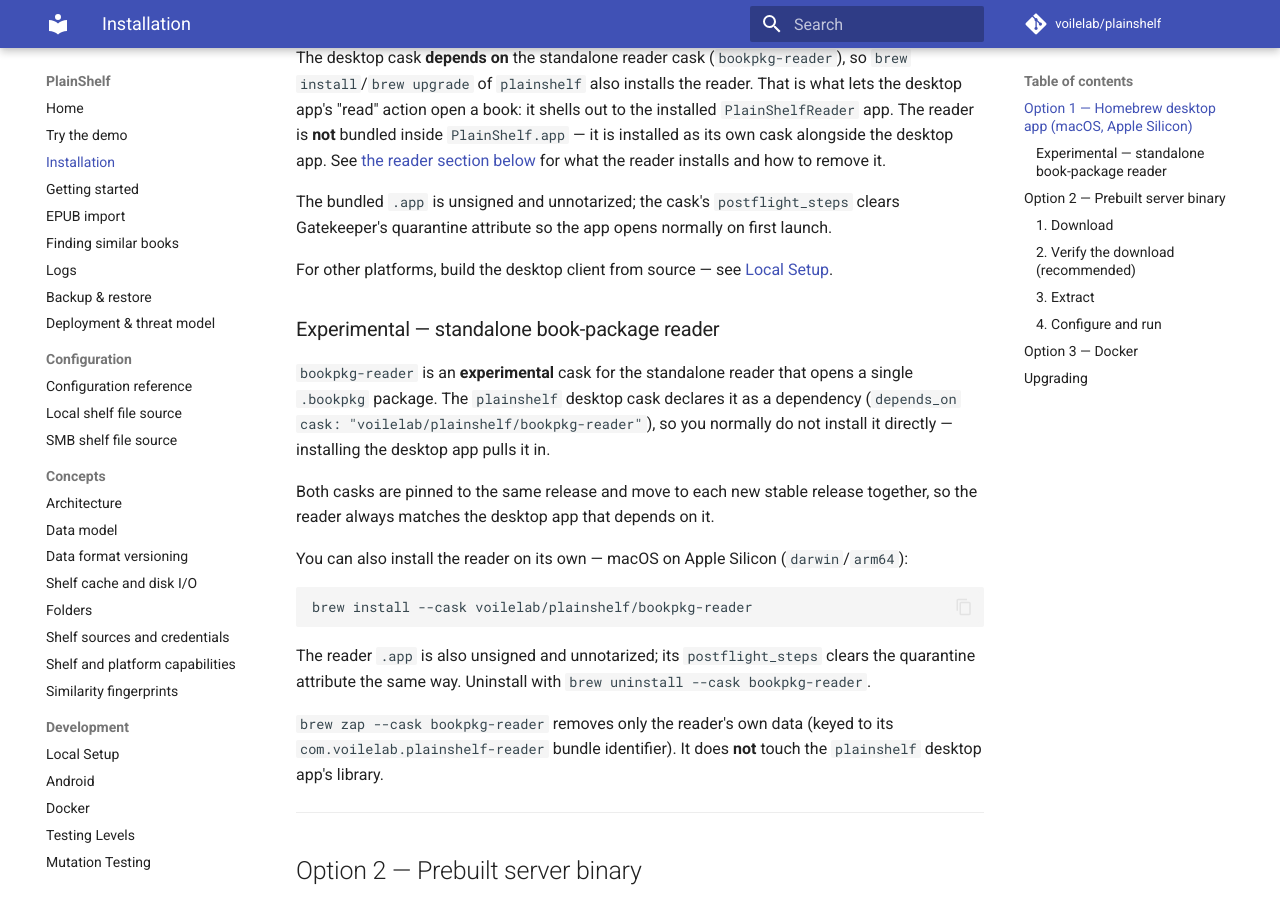
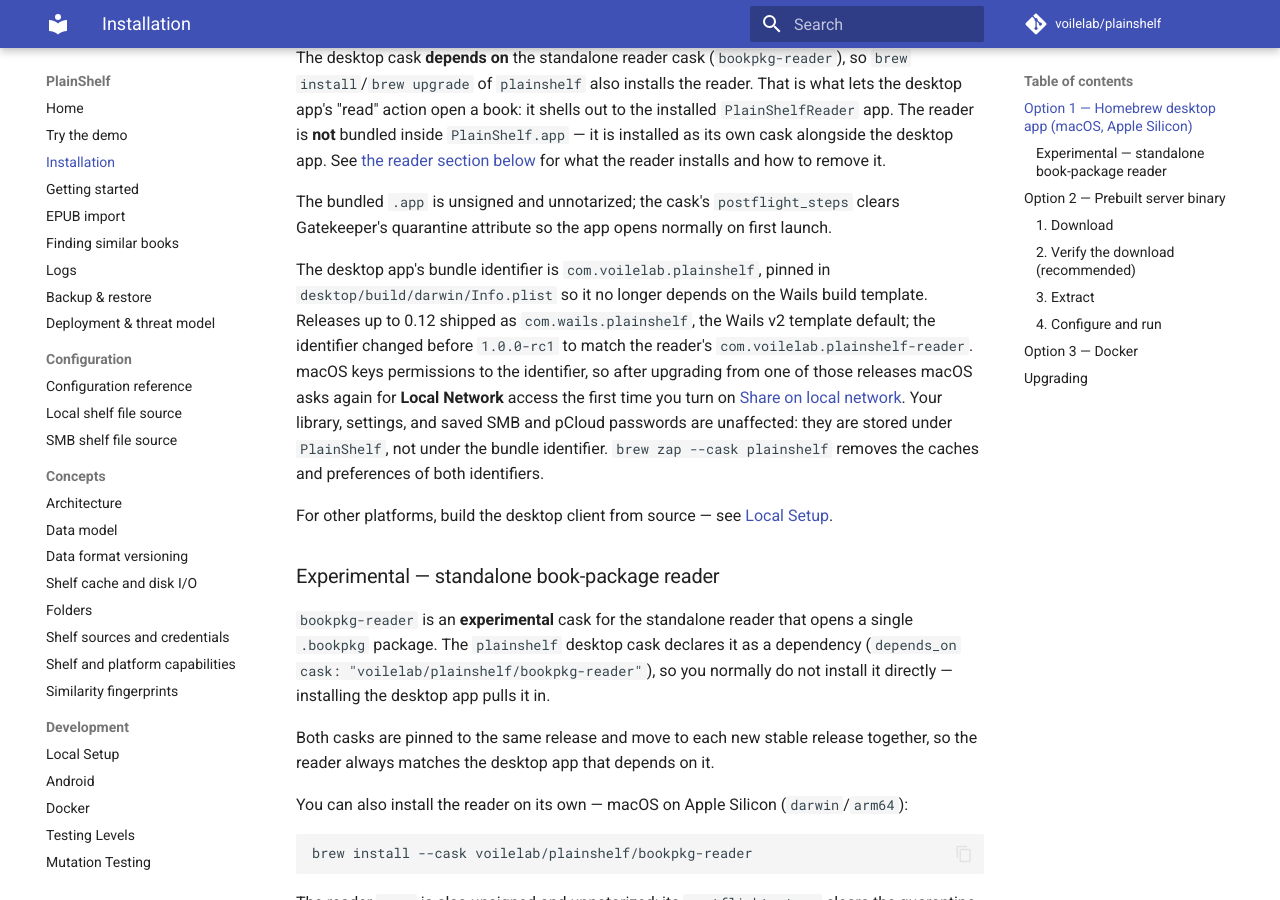
Before and after one commit to voilelab/plainshelf, an MkDocs documentation site: the page built from docs/installation.md, in a window 1280 px wide and 900 px high, scrolled down 900 px. Built offline with MkDocs 1.6.1 and Material for MkDocs 9.7.7, drawn with Linux system fonts in a browser that asks for light colours; comment, search, counter and statistics services are not loaded.

Commit message:
Pin the desktop bundle identifier to com.voilelab.plainshelf
The desktop app had no Info.plist of its own, so Wails v2 generated one
with com.wails.plainshelf. Commit desktop/build/darwin/Info.plist and
Info.dev.plist with com.voilelab.plainshelf, matching the reader, and
fail the release build if the packaged app reports another identifier.

The cask's zap now covers the WebKit, cache, HTTP storage and saved
state paths of both identifiers. Installation docs note that macOS asks
for Local Network access again after upgrading.

PSW-208

Co-Authored-By: Claude Opus 5.5 <noreply@anthropic.com>
Claude-Session: https://claude.ai/code/session_01DdNHJ71W3QtZWzJjwNvJv9

```diff
--- a/docs/installation.md
+++ b/docs/installation.md
@@ -50,6 +50,19 @@ what the reader installs and how to remove it.
 The bundled `.app` is unsigned and unnotarized; the cask's `postflight_steps`
 clears Gatekeeper's quarantine attribute so the app opens normally on
 first launch.
+
+The desktop app's bundle identifier is `com.voilelab.plainshelf`, pinned in
+`desktop/build/darwin/Info.plist` so it no longer depends on the Wails build
+template. Releases up to 0.12 shipped as `com.wails.plainshelf`, the Wails v2
+template default; the identifier changed before `1.0.0-rc1` to match the
+reader's `com.voilelab.plainshelf-reader`. macOS keys permissions to the
+identifier, so after upgrading from one of those releases macOS asks again for
+**Local Network** access the first time you turn on
+[Share on local network](configuring-local-shelf.md#share-shelves-on-your-local-network-desktop-app).
+Your library, settings, and saved SMB and pCloud passwords are unaffected:
+they are stored under `PlainShelf`, not under the bundle identifier.
+`brew zap --cask plainshelf` removes the caches and preferences of both
+identifiers.
 
 For other platforms, build the desktop client from source — see
 [Local Setup](development/setup.md).
```
Also changed, not shown: 5 other files.
